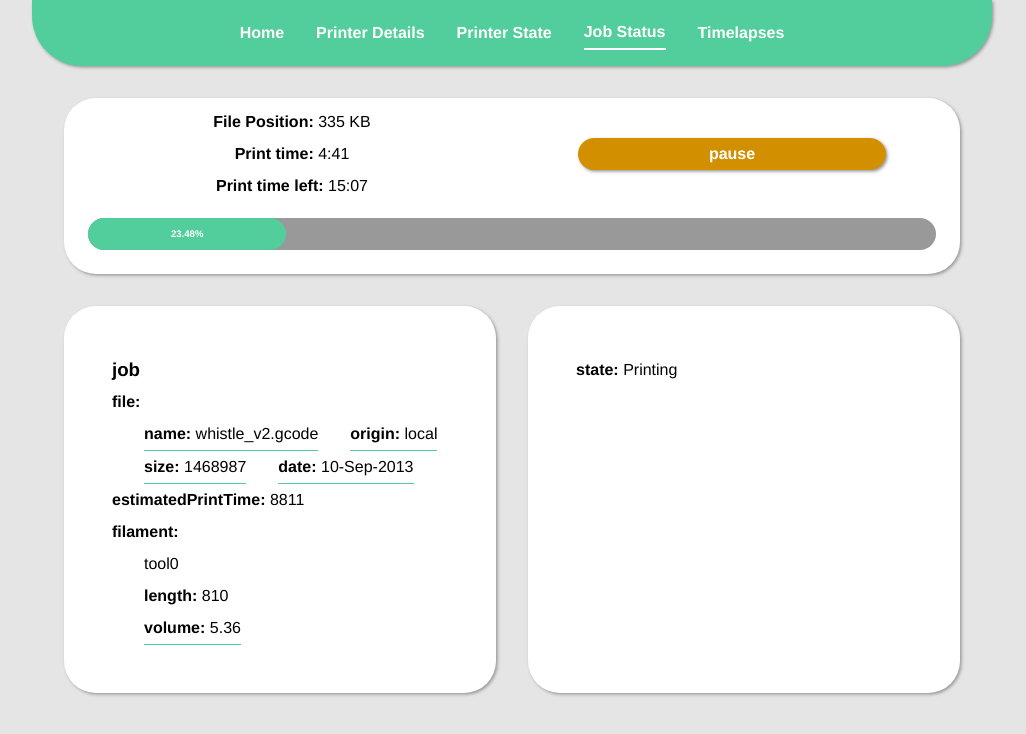
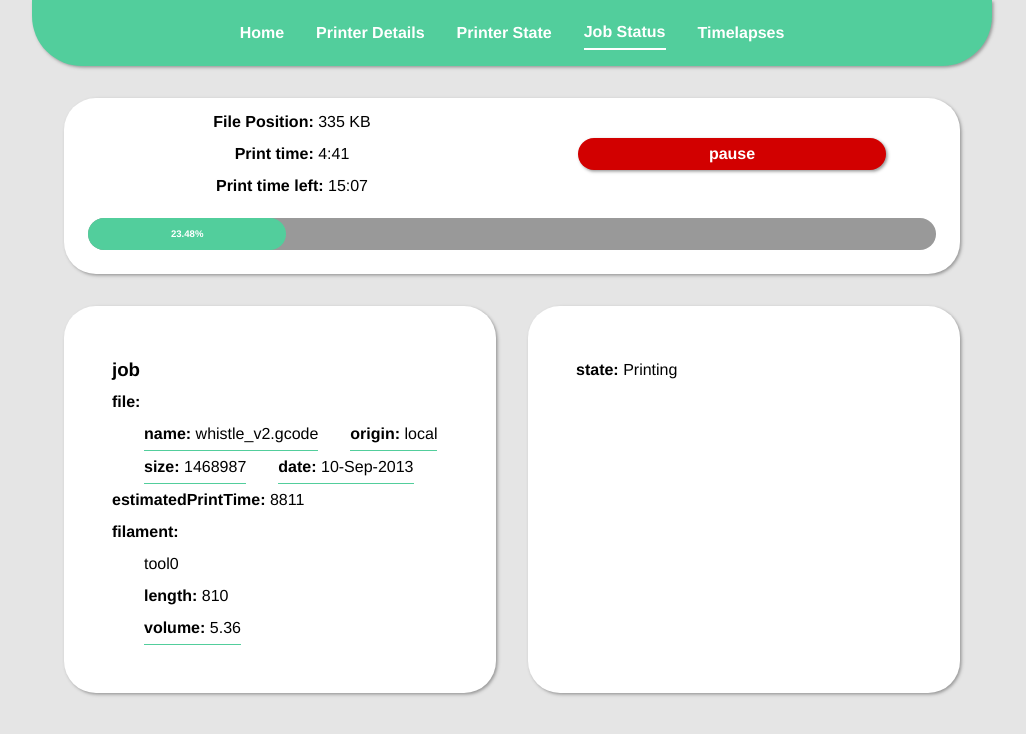
Before and after one commit to Grrom/printer-monitor, a Vue app: page /status in a window 1280 px wide. Shown: the top 734 px of the page, without its empty margins (128-1154 px from the left). Built offline with nearby package versions, Linux system fonts and the light colour scheme.

Commit message:
change pause color

```diff
--- a/src/styles/_variables.scss
+++ b/src/styles/_variables.scss
@@ -9,7 +9,6 @@ $primaryLightest: lighten($primary, 30%);
 $bg: #e5e5e5;
 $white: #fff;
 $black: #000;
-$orange: #d29000;
 
 $blackLight: lighten($black, 60%);
 
--- a/src/views/status.vue
+++ b/src/views/status.vue
@@ -177,7 +177,7 @@ export default defineComponent({
       }
 
       .pause {
-        background-color: $orange;
+        background-color: $secondary;
       }
     }
 
@@ -198,7 +198,7 @@ export default defineComponent({
     }
 
     .pause {
-      background-color: $orange;
+      background-color: $secondary;
     }
   }
 }
```
